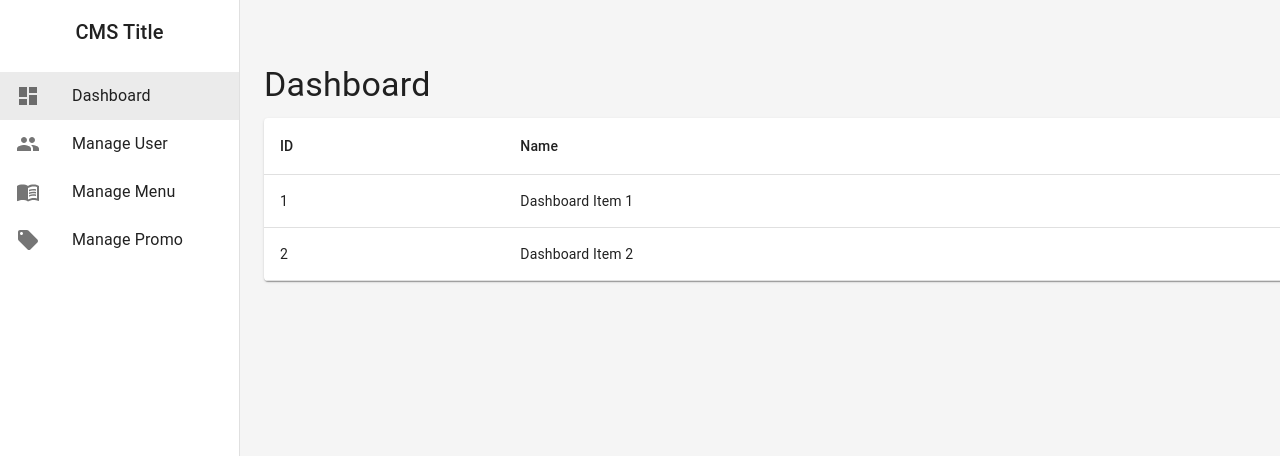
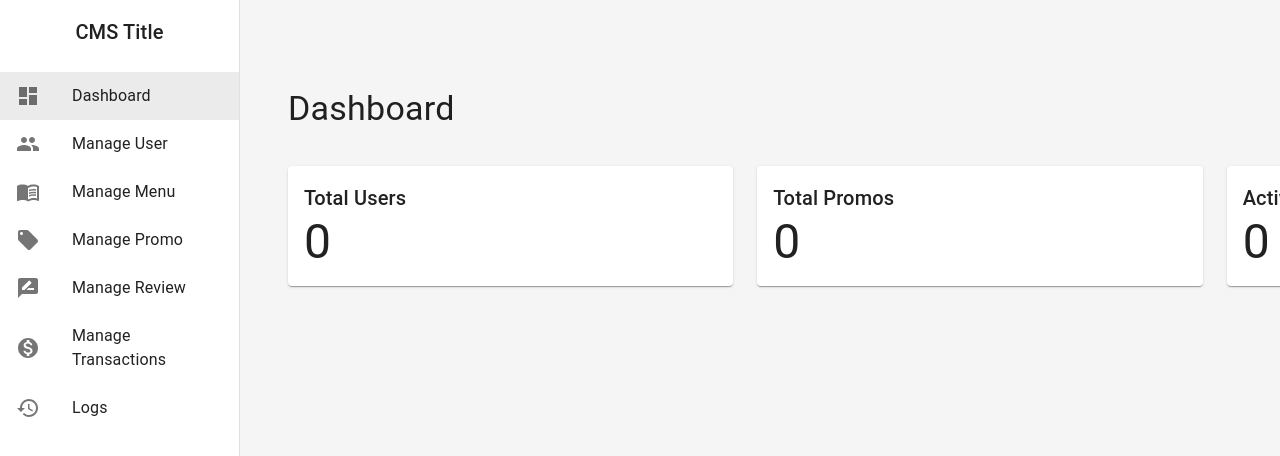
Before and after one commit to Penzslyr/angkringan-fe-cms, a React (Create React App) app: page / in a window 1280 px wide. Shown: the top 456 px of the page. Built offline with nearby package versions, Linux system fonts and the light colour scheme; no server answers.

Commit message:
add rest of sidebar

```diff
--- a/src/components/SideNav.js
+++ b/src/components/SideNav.js
@@ -13,6 +13,9 @@ import DashboardIcon from "@mui/icons-material/Dashboard";
 import GroupIcon from "@mui/icons-material/Group";
 import MenuBookIcon from "@mui/icons-material/MenuBook";
 import LocalOfferIcon from "@mui/icons-material/LocalOffer";
+import RateReviewIcon from "@mui/icons-material/RateReview";
+import MonetizationOnIcon from "@mui/icons-material/MonetizationOn";
+import HistoryIcon from "@mui/icons-material/History";
 import { Link, useLocation } from "react-router-dom";
 import "../App.css";
 
@@ -21,6 +24,13 @@ const sideNavItems = [
   { text: "Manage User", icon: <GroupIcon />, path: "/manage-user" },
   { text: "Manage Menu", icon: <MenuBookIcon />, path: "/manage-menu" },
   { text: "Manage Promo", icon: <LocalOfferIcon />, path: "/manage-promo" },
+  { text: "Manage Review", icon: <RateReviewIcon />, path: "/manage-review" },
+  {
+    text: "Manage Transactions",
+    icon: <MonetizationOnIcon />,
+    path: "/manage-transactions",
+  },
+  { text: "Logs", icon: <HistoryIcon />, path: "/logs" },
 ];
 
 const SideNav = () => {
--- a/src/pages/Dashboard.js
+++ b/src/pages/Dashboard.js
@@ -1,37 +1,108 @@
-import React from 'react';
-import { Table, TableBody, TableCell, TableContainer, TableHead, TableRow, Paper, Typography, Box } from '@mui/material';
+import React, { useEffect, useState } from "react";
+import axios from "axios";
+import {
+  Box,
+  Grid,
+  Paper,
+  Typography,
+  CircularProgress,
+  createTheme,
+  ThemeProvider,
+} from "@mui/material";
+
+const defaultTheme = createTheme();
 
 const Dashboard = () => {
-    const rows = [
-        { id: 1, name: 'Dashboard Item 1', detail: 'Detail 1' },
-        { id: 2, name: 'Dashboard Item 2', detail: 'Detail 2' }
-    ];
+  const [stats, setStats] = useState({
+    usersCount: 0,
+    promosCount: 0,
+    activePromosCount: 0,
+  });
+  const [loading, setLoading] = useState(true);
 
-    return (
-        <Box>
-            <Typography variant="h4" gutterBottom>Dashboard</Typography>
-            <TableContainer component={Paper}>
-                <Table>
-                    <TableHead>
-                        <TableRow>
-                            <TableCell>ID</TableCell>
-                            <TableCell>Name</TableCell>
-                            <TableCell>Detail</TableCell>
-                        </TableRow>
-                    </TableHead>
-                    <TableBody>
-                        {rows.map((row) => (
-                            <TableRow key={row.id}>
-                                <TableCell>{row.id}</TableCell>
-                                <TableCell>{row.name}</TableCell>
-                                <TableCell>{row.detail}</TableCell>
-                            </TableRow>
-                        ))}
-                    </TableBody>
-                </Table>
-            </TableContainer>
-        </Box>
-    );
+  const fetchStats = async () => {
+    setLoading(true);
+    try {
+      const usersResponse = await axios.get("http://localhost:4000/api/users");
+      const promosResponse = await axios.get(
+        "http://localhost:4000/api/promos"
+      );
+
+      setStats({
+        usersCount: usersResponse.data.length,
+        promosCount: promosResponse.data.length,
+        activePromosCount: promosResponse.data.filter(
+          (promo) => promo.promo_status
+        ).length,
+      });
+    } catch (error) {
+      console.error("Error fetching stats", error);
+    } finally {
+      setLoading(false);
+    }
+  };
+
+  useEffect(() => {
+    fetchStats();
+  }, []);
+
+  return (
+    <ThemeProvider theme={defaultTheme}>
+      <Box sx={{ flexGrow: 1, p: 3 }}>
+        {loading ? (
+          <Box
+            display="flex"
+            justifyContent="center"
+            alignItems="center"
+            height="100vh"
+          >
+            <CircularProgress />
+          </Box>
+        ) : (
+          <Grid container spacing={3}>
+            <Grid item xs={12}>
+              <Typography variant="h4" component="h1" gutterBottom>
+                Dashboard
+              </Typography>
+            </Grid>
+
+            <Grid item xs={12} sm={6} md={4}>
+              <Paper sx={{ p: 2, display: "flex", flexDirection: "column" }}>
+                <Typography variant="h6" component="h2">
+                  Total Users
+                </Typography>
+                <Typography variant="h3" component="p">
+                  {stats.usersCount}
+                </Typography>
+              </Paper>
+            </Grid>
+
+            <Grid item xs={12} sm={6} md={4}>
+              <Paper sx={{ p: 2, display: "flex", flexDirection: "column" }}>
+                <Typography variant="h6" component="h2">
+                  Total Promos
+                </Typography>
+                <Typography variant="h3" component="p">
+                  {stats.promosCount}
+                </Typography>
+              </Paper>
+            </Grid>
+
+            <Grid item xs={12} sm={6} md={4}>
+              <Paper sx={{ p: 2, display: "flex", flexDirection: "column" }}>
+                <Typography variant="h6" component="h2">
+                  Active Promos
+                </Typography>
+                <Typography variant="h3" component="p">
+                  {stats.activePromosCount}
+                </Typography>
+              </Paper>
+            </Grid>
+          </Grid>
+        )}
+      </Box>
+    </ThemeProvider>
+  );
 };
 
 export default Dashboard;
```
